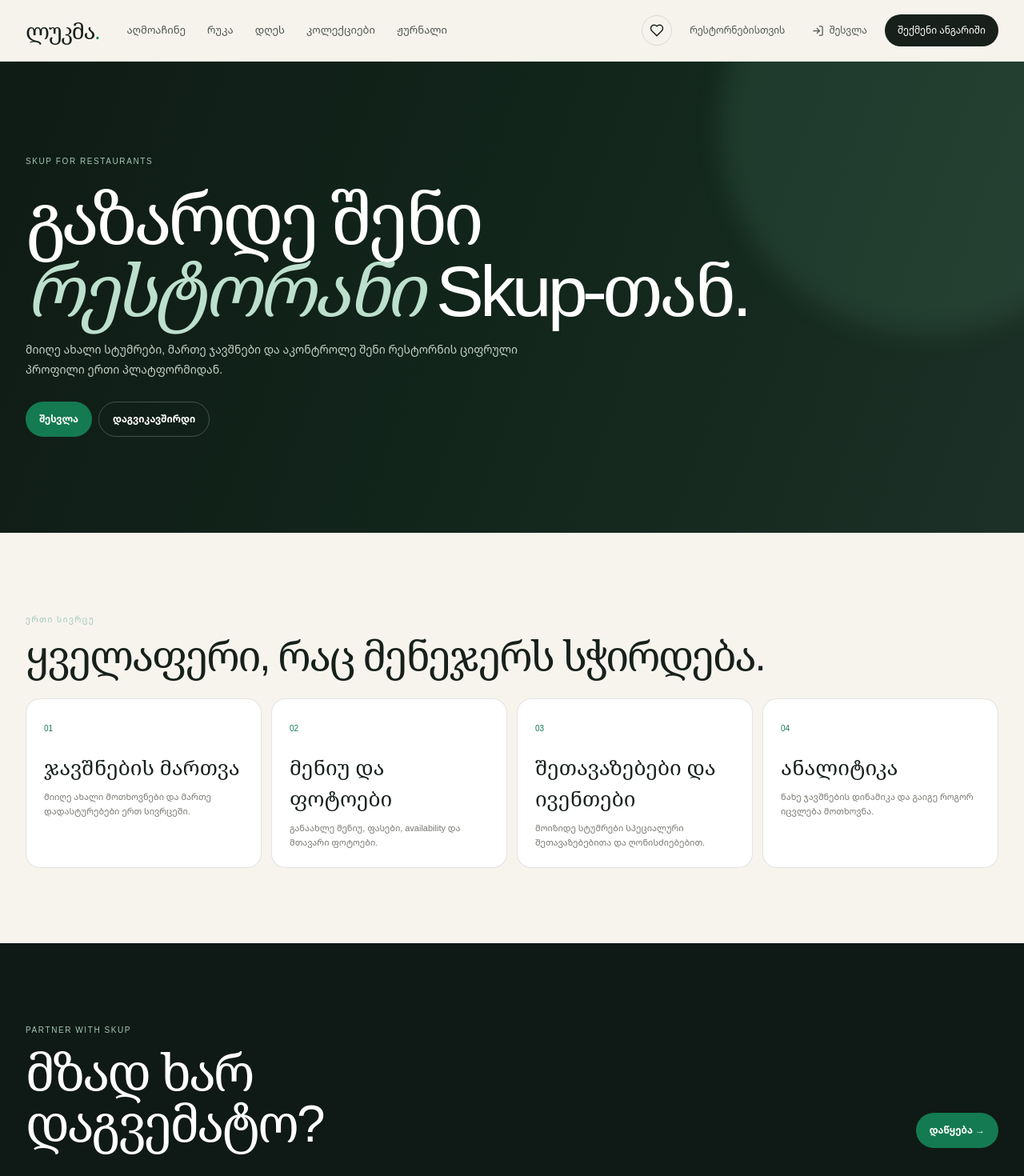
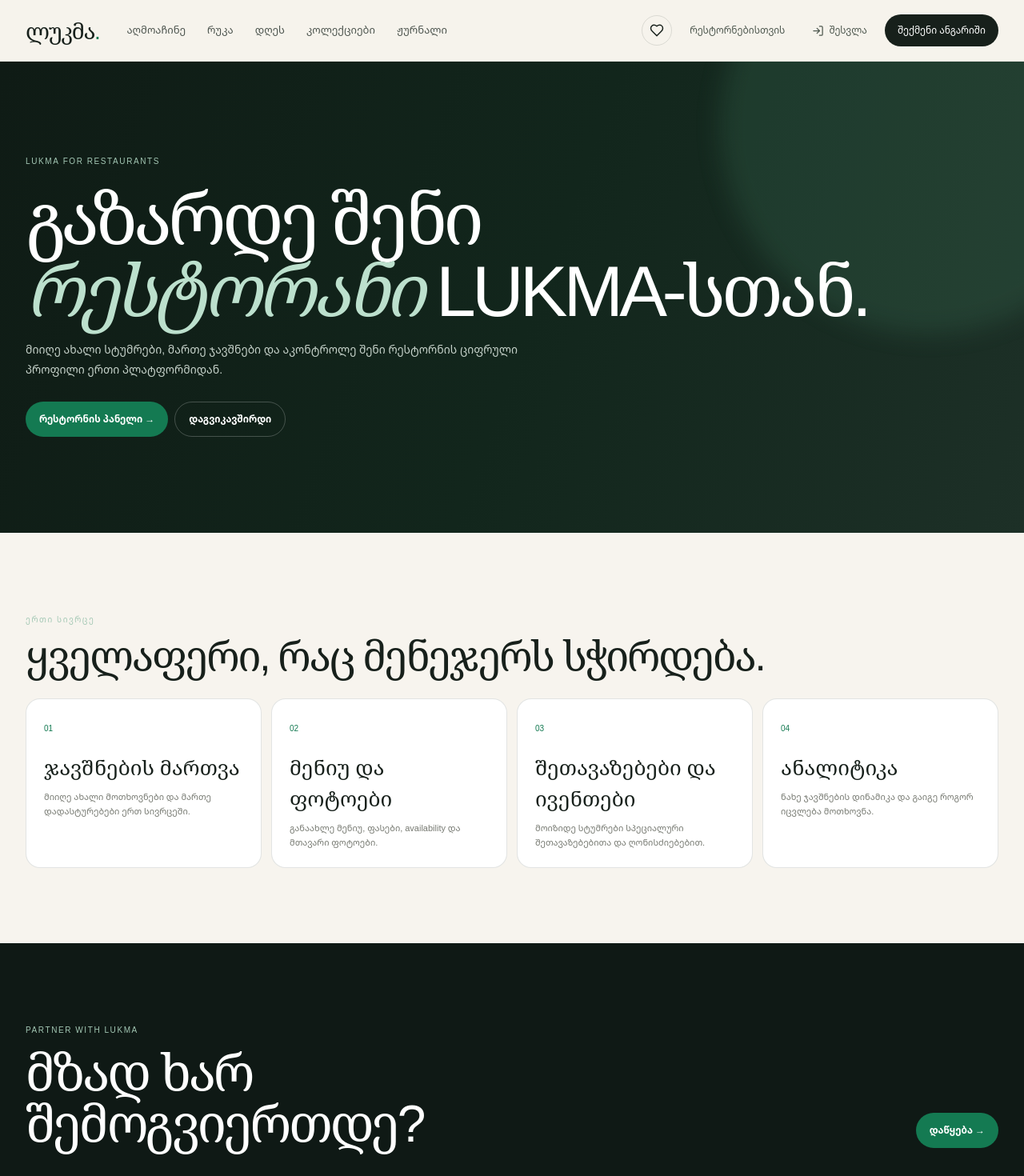
Before and after one commit to PNatroshvili/skup-portfolio, a Next.js app: page /for-restaurants in a window 1280 px wide. Shown: the top 1470 px of the page at 80% size. Built offline with nearby package versions, Linux system fonts and the light colour scheme.

Commit message:
Connect LUKMA restaurant partner portal

```diff
--- a/src/app/for-restaurants/page.tsx
+++ b/src/app/for-restaurants/page.tsx
@@ -1,3 +1,4 @@
+
 import Link from "next/link";
 import SkupHeader from "@/components/SkupHeader";
 
@@ -8,16 +9,20 @@ export default function ForRestaurants() {
     ["შეთავაზებები და ივენთები", "მოიზიდე სტუმრები სპეციალური შეთავაზებებითა და ღონისძიებებით."],
     ["ანალიტიკა", "ნახე ჯავშნების დინამიკა და გაიგე როგორ იცვლება მოთხოვნა."],
   ];
+
   return (
     <div className="skup-site">
       <SkupHeader />
       <main className="partner-page">
         <section className="partner-hero">
           <div className="shell">
-            <span className="kicker">SKUP FOR RESTAURANTS</span>
-            <h1>გაზარდე შენი<br/><em>რესტორანი</em> Skup-თან.</h1>
+            <span className="kicker">LUKMA FOR RESTAURANTS</span>
+            <h1>გაზარდე შენი<br/><em>რესტორანი</em> LUKMA-სთან.</h1>
             <p>მიიღე ახალი სტუმრები, მართე ჯავშნები და აკონტროლე შენი რესტორნის ციფრული პროფილი ერთი პლატფორმიდან.</p>
-            <div className="partner-actions"><Link href="/account/" className="green-btn">შესვლა</Link><a href="mailto:hello@skup.ge" className="outline-btn">დაგვიკავშირდი</a></div>
+            <div className="partner-actions">
+              <a href="https://rest.skup.ge" className="green-btn">რესტორნის პანელი →</a>
+              <a href="mailto:hello@skup.ge?subject=LUKMA%20restaurant%20partner" className="outline-btn">დაგვიკავშირდი</a>
+            </div>
           </div>
         </section>
         <section className="section shell">
@@ -25,7 +30,10 @@ export default function ForRestaurants() {
           <div className="partner-feature-grid">{items.map(([title,desc],i)=><div key={title} className="partner-feature"><span>0{i+1}</span><h3>{title}</h3><p>{desc}</p></div>)}</div>
         </section>
         <section className="section section-dark">
-          <div className="shell partner-bottom"><div><span className="kicker">PARTNER WITH SKUP</span><h2>მზად ხარ<br/>დაგვემატო?</h2></div><a className="green-btn" href="mailto:hello@skup.ge?subject=Skup%20restaurant%20partner">დაწყება →</a></div>
+          <div className="shell partner-bottom">
+            <div><span className="kicker">PARTNER WITH LUKMA</span><h2>მზად ხარ<br/>შემოგვიერთდე?</h2></div>
+            <a className="green-btn" href="mailto:hello@skup.ge?subject=LUKMA%20restaurant%20partner">დაწყება →</a>
+          </div>
         </section>
       </main>
     </div>
```
